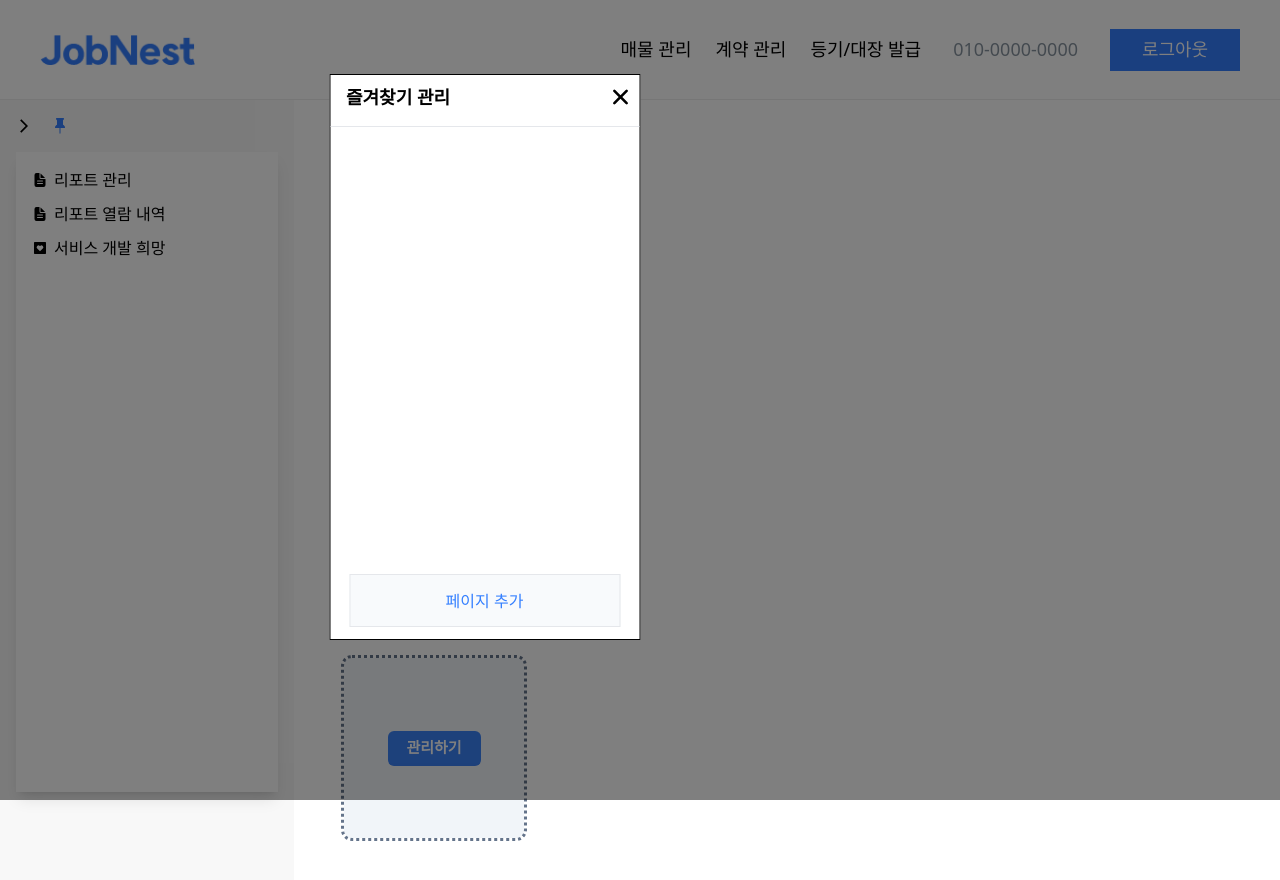
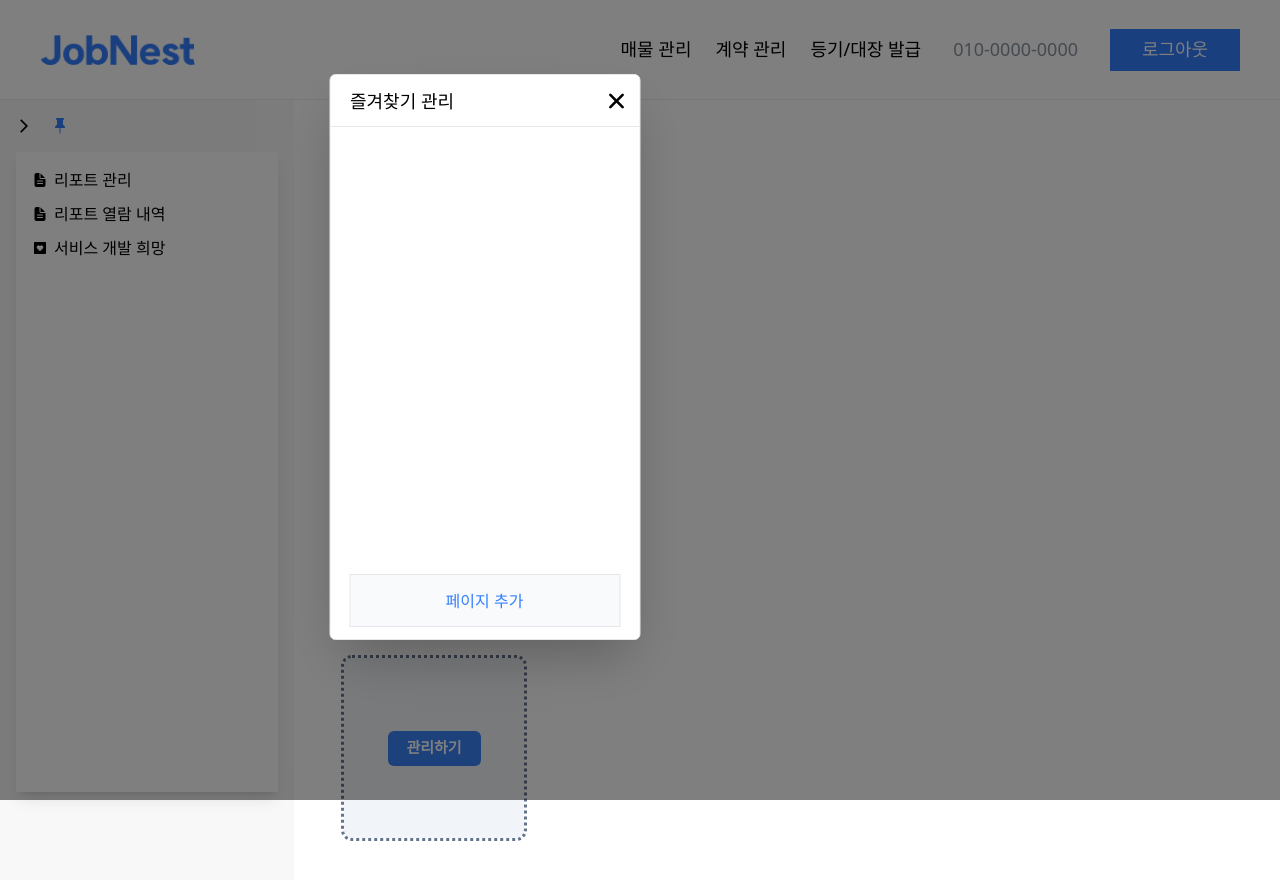
Before and after one commit to JobNest-useTeamWork/jobnest-frontend, a React (Vite) app: page / in a window 1280 px wide. Both pictures are taken after a click on the button "관리하기". Shown: the top 880 px of the page. Built offline with nearby package versions, Linux system fonts and the light colour scheme; a web font is replaced by a local one.

Commit message:
[design] 피드백반영 css 수정 완

```diff
--- a/src/components/bookmark/BookmarkedEachItem.tsx
+++ b/src/components/bookmark/BookmarkedEachItem.tsx
@@ -10,7 +10,7 @@ const BookmarkedEachItem = ({bookmarkId,bookmarkOgImg,bookmarkTitle} : bookmarkD
 
   return(
     <>
-        <div className="w-[180px] h-[180px] relative bg-cover bg-center border-black border-[1px] rounded-lg"
+        <div className="w-[180px] h-[180px] relative bg-cover bg-center border-slate-400 border-[1px] rounded-2xl"
              style={{ backgroundImage: `url(${bookmarkOgImg})`,
                       backgroundSize: 'contain', // 이미지를 컨테이너에 맞추기
                       backgroundRepeat: 'no-repeat', // 반복 방지
--- a/src/components/bookmark/ManageDetailModal.tsx
+++ b/src/components/bookmark/ManageDetailModal.tsx
@@ -162,19 +162,20 @@ const ManageDetailModal = ({ closeModal}: manageModalInterface) => {
       <div style={{
         position: 'relative',
         top: '30%',
-      }} className="w-[311px] h-[566px] bg-white border border-black transform -translate-x-1/2 -translate-y-1/2">
-        <div className="w-full h-[51px] flex justify-between p-2">
-          <span className="w-[120px] h-[22px] text-center font-semibold text-lg">즐겨찾기 관리</span>
+      }} className="w-[311px] h-[566px] bg-white border
+                    rounded-md transform -translate-x-1/2 -translate-y-1/2 shadow-[0px_25px_50px_-12px_rgba(0,0,0,0.25)]">
+        <div className="w-full h-[51px] flex justify-between align-middle p-3">
+          <span className="w-[120px] h-[22px] text-center text-lg">즐겨찾기 관리</span>
           <span onClick={closeModal} className="w-[25px] h-[17px]">
             <IoClose size={28} />
           </span>
         </div>
         <hr />
-        <div className="overflow-y-auto" style={{ maxHeight: '430px' }}>
+        <div className="overflow-y-auto p-2" style={{ maxHeight: '430px' }}>
         {listItem.map((item) => (
           <div key={item.bookmarkId} className="group flex flex-row justify-between p-1 m-1">
-            <label className="text-gray-500 rounded-sm items-center flex space-x-2" key={item.bookmarkId}>
-              <input type="checkbox" className="w-4 h-4 text-blue-600 bg-gray-100 border-gray-300 rounded focus:ring-blue-500 focus:ring-2"
+            <label className="text-gray-500 rounded-sm items-center flex space-x-3" key={item.bookmarkId}>
+              <input type="checkbox" className="w-4 h-4 accent-[#636363] bg-gray-100 border-gray-300 rounded focus:ring-blue-500 focus:ring-2"
                 id={item.bookmarkId} checked={item.checked || false} onChange={(e) => { chkBookmarkedOne(e.target.checked, item) }} />
               <span>{item.bookmarkTitle}</span>
             </label>
@@ -219,7 +220,7 @@ const ManageDetailModal = ({ closeModal}: manageModalInterface) => {
                   id="bookmarkURL"
                   placeholder="https://www.example.com"
                   value={fetchUrl}
-                  className={`w-[267px] h-[41px] rounded-md border-[1px] ${errors.bookmarkURL?.message ? "border-red-500" : "border-slate-600"} p-2`}
+                  className={`w-[267px] h-[41px] rounded-md border-[1px] ${errors.bookmarkURL?.message ? "border-red-500" : "border-slate-200"} p-2`}
                   {...register('bookmarkURL', {
                     required: "URL을 입력해주세요",
                     pattern: {
@@ -233,7 +234,7 @@ const ManageDetailModal = ({ closeModal}: manageModalInterface) => {
               </div>
               <div className="flex row-col gap-4 justify-center m-2">
                 <button onClick={closeModal} className="w-[58px] h-[34px] rounded-md border-[1px]">취소</button>
-                <button className="w-[58px] h-[34px] rounded-md bg-slate-400">저장</button>
+                <button className="w-[58px] h-[34px] rounded-md bg-[#747474] text-white">저장</button>
               </div>
             </form>
           )}
```
